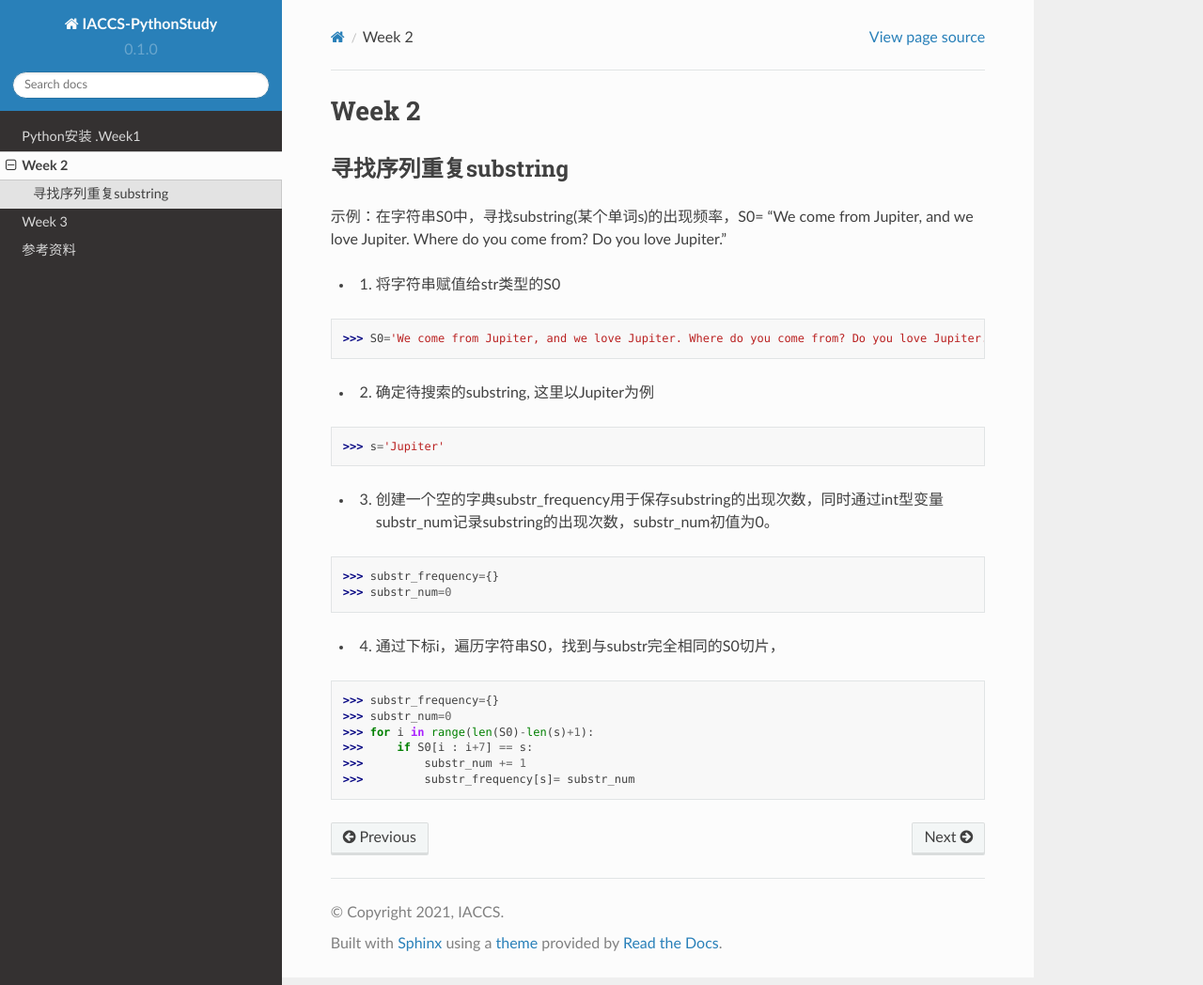
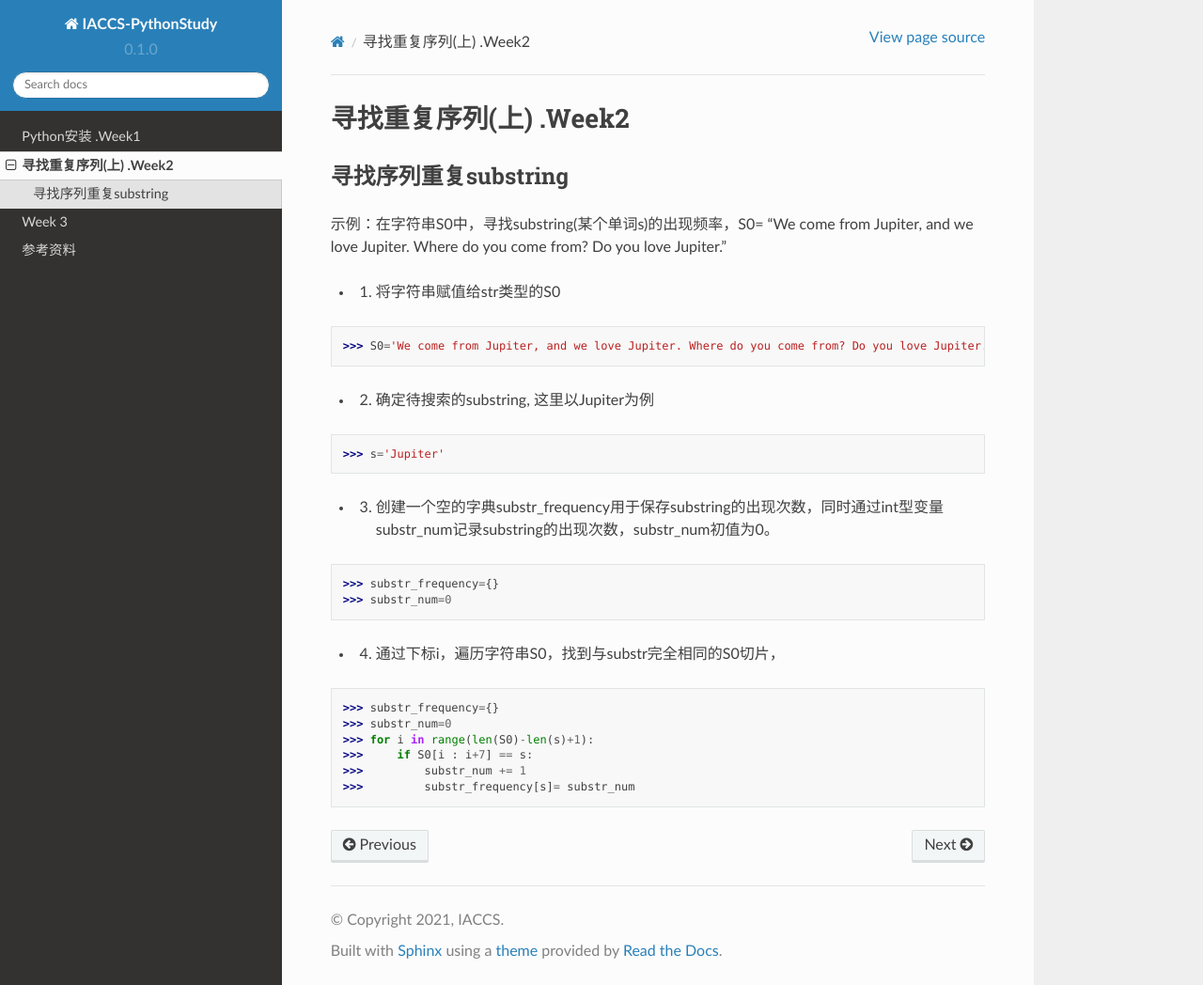
Before and after one commit to sandaowu/IACCS-Python-Study, a Sphinx documentation site: the page built from docs/source/study2.rst, in a window 1280 px wide and 1048 px high. Shown: the whole window at 94% size. Built offline with Sphinx 7.4.7 and the Read the Docs theme 2.0.0, drawn with Linux system fonts in a browser that asks for light colours.

Commit message:
Update study2.rst

```diff
--- a/docs/source/study2.rst
+++ b/docs/source/study2.rst
@@ -1,4 +1,4 @@
-Week 2
+寻找重复序列(上) .Week2
 =====
 
 寻找序列重复substring
```
